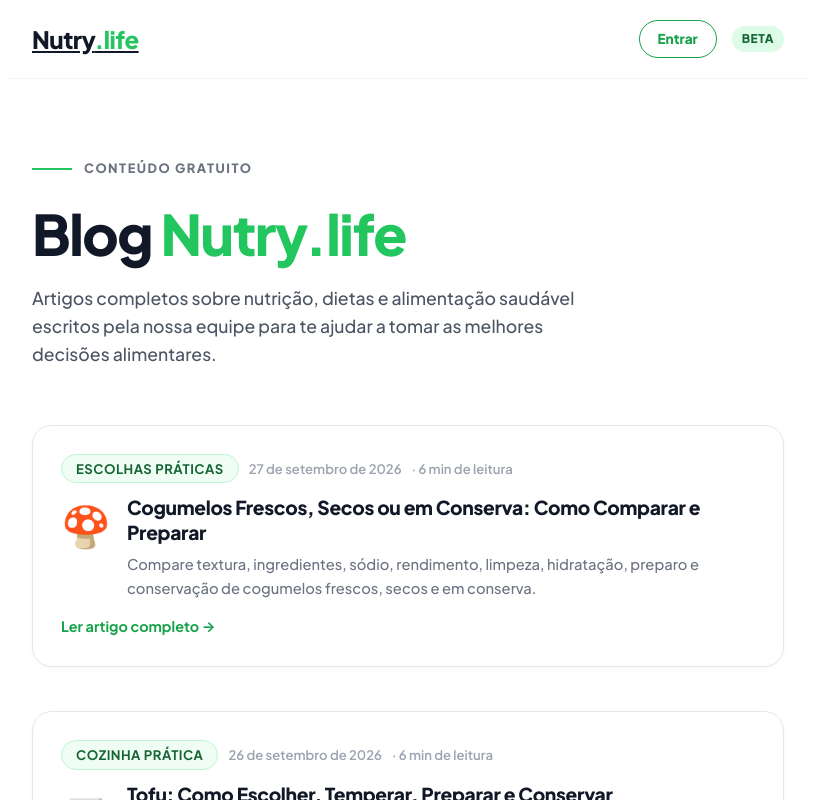
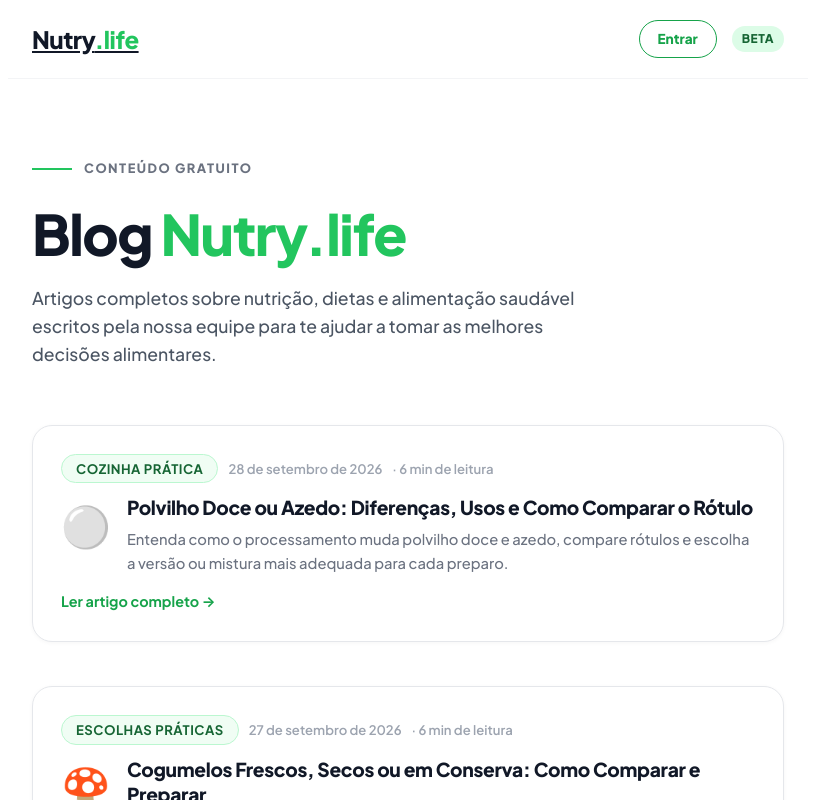
Before and after one commit to elevanceseguros/Nutri, a Next.js app: page /blog in a window 1280 px wide. Shown: the top 800 px of the page, without its empty margins (232-1047 px from the left). Built offline with nearby package versions, Linux system fonts and the light colour scheme.

Commit message:
Adiciona artigo de 28/09 ao índice do blog

```diff
--- a/src/app/blog/page.tsx
+++ b/src/app/blog/page.tsx
@@ -14,6 +14,15 @@ export const metadata: Metadata = {
 };
 
 const posts = [
+  {
+    "slug": "polvilho-doce-azedo-diferencas-usos-rotulo",
+    "titulo": "Polvilho Doce ou Azedo: Diferenças, Usos e Como Comparar o Rótulo",
+    "descricao": "Entenda como o processamento muda polvilho doce e azedo, compare rótulos e escolha a versão ou mistura mais adequada para cada preparo.",
+    "data": "28 de setembro de 2026",
+    "tempo": "6 min de leitura",
+    "tag": "Cozinha prática",
+    "emoji": "⚪"
+  },
   {
     "slug": "cogumelos-frescos-secos-conserva-comparar-preparar",
     "titulo": "Cogumelos Frescos, Secos ou em Conserva: Como Comparar e Preparar",
```
